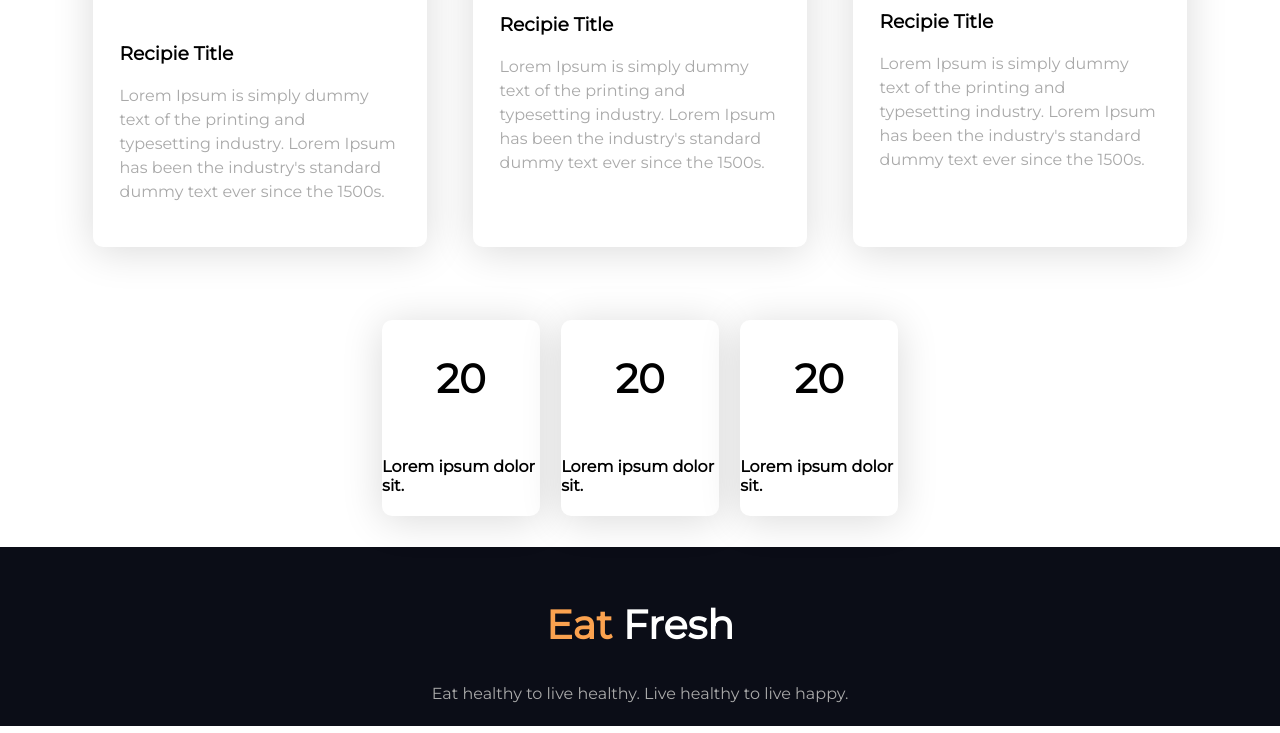
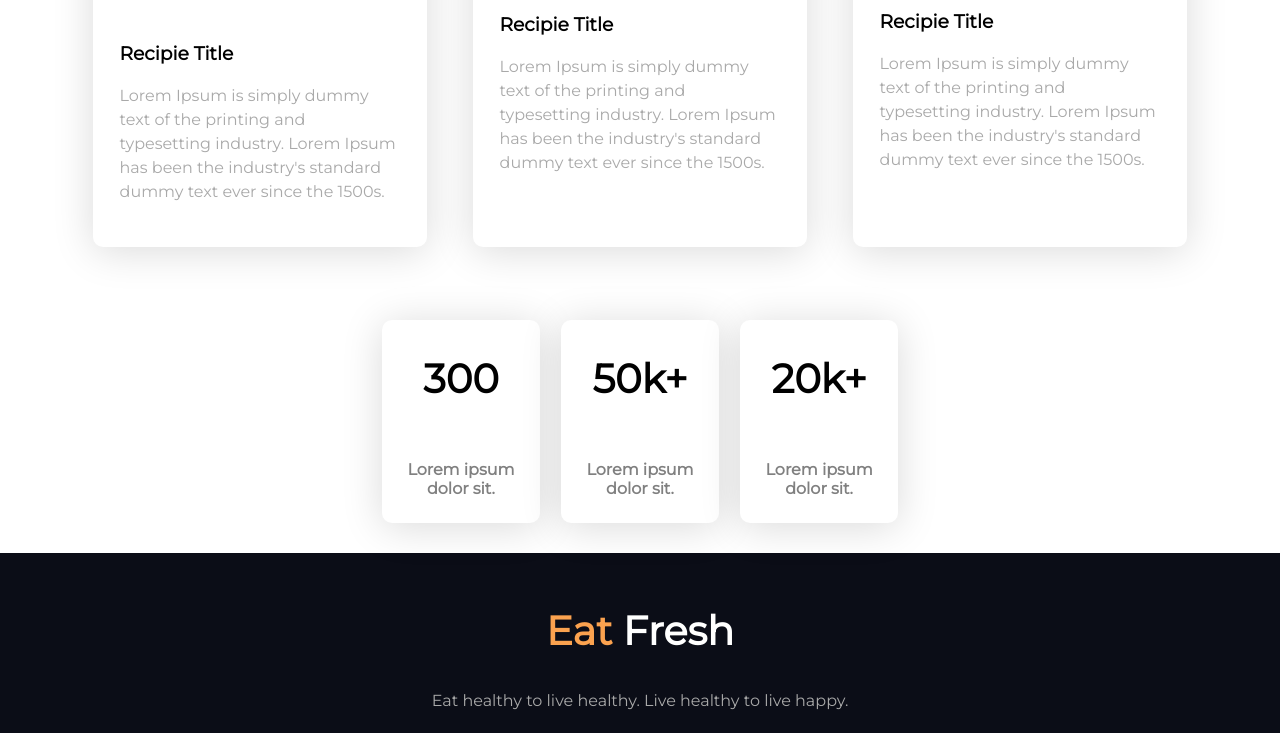
Before and after one commit to coddermoon/food-network, a plain HTML site: page index.html in a window 1280 px wide. Shown: the part 1834-2567 px from the top of the page. Drawn offline with Linux system fonts and the light colour scheme.

Commit message:
last review section

```diff
--- a/css/style.css
+++ b/css/style.css
@@ -107,7 +107,14 @@ footer p{
     display: flex;
     flex-direction: column;
     align-items: center;
-    justify-content: center;
+    justify-content: space-between;
+
+}
+
+.review-box h4 {
+    padding: 2%;
+    text-align: center;
+    color: gray;
 }
 
 .text-center{
--- a/index.html
+++ b/index.html
@@ -107,19 +107,19 @@
         <div class="container">
             <div class="one-third">
                 <div class="review-box">
-                    <h2>20</h2>
+                    <h2>300</h2>
                     <h4>Lorem ipsum dolor sit.</h4>
                 </div>
             </div>
             <div class="one-third">
                 <div class="review-box">
-                    <h2>20</h2>
+                    <h2>50k+</h2>
                     <h4>Lorem ipsum dolor sit.</h4>
                 </div>
             </div>
             <div class="one-third">
                 <div class="review-box">
-                    <h2>20</h2>
+                    <h2>20k+</h2>
                     <h4>Lorem ipsum dolor sit.</h4>
                 </div>
             </div>
```
